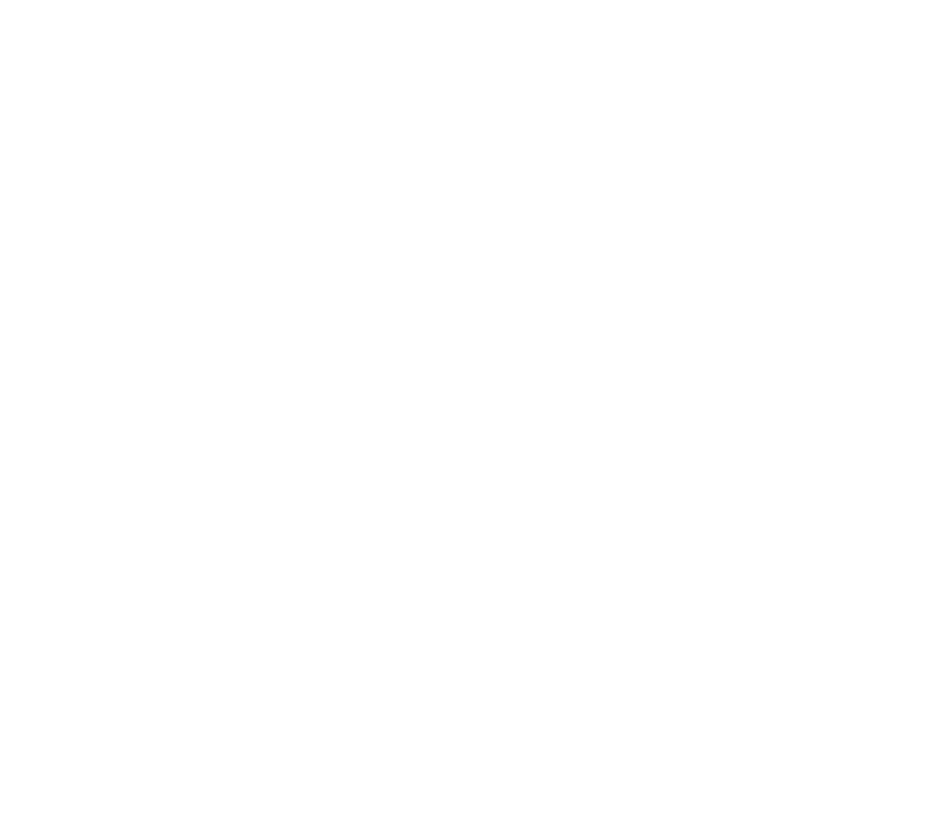
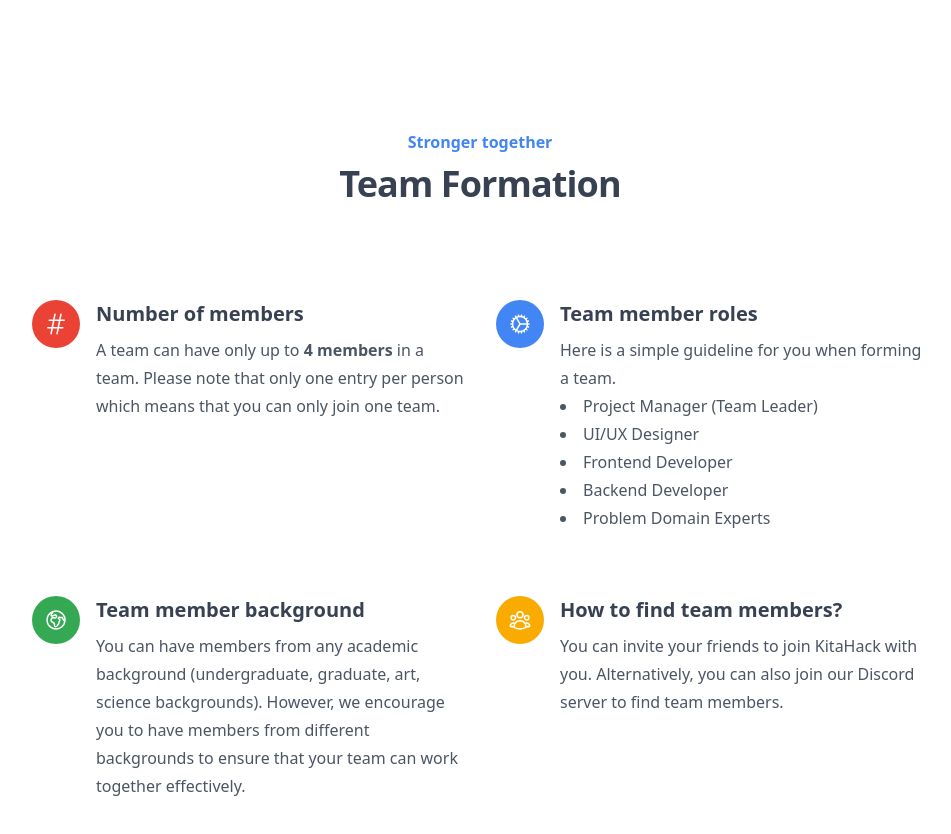
Before and after one commit to Google-Developer-Student-Club-Malaysia/kitahack2024-frontend, an Angular app in the folder kitahack-frontend/: page / in a window 1280 px wide. Shown: the part 680-1514 px from the top of the page, without its empty margins (160-1111 px from the left). Before the commit the page ends 800 px from the top, so only its background shows below. Built offline with nearby package versions, Linux system fonts and the light colour scheme.

Commit message:
Added team formation section

```diff
--- a/kitahack-frontend/src/app/app.component.html
+++ b/kitahack-frontend/src/app/app.component.html
@@ -1,2 +1,3 @@
 <!-- <router-outlet></router-outlet>  -->
 <app-hero-section />
+<app-team-formation-section />
--- /dev/null
+++ b/kitahack-frontend/src/app/team-formation-section/team-formation-section.component.html
@@ -0,0 +1,139 @@
+<div class="bg-white py-24 sm:py-32">
+  <div class="mx-auto max-w-7xl px-6 lg:px-8">
+    <div class="mx-auto max-w-2xl lg:text-center">
+      <h2 class="text-base font-semibold leading-7 text-google-blue-500">
+        Stronger together
+      </h2>
+      <p
+        class="mt-2 text-3xl font-bold tracking-tight text-gray-700 sm:text-4xl"
+      >
+        Team Formation
+      </p>
+      <!-- <p class="mt-6 text-lg leading-8 text-gray-600">Quis tellus eget adipiscing convallis sit sit eget aliquet quis. Suspendisse eget egestas a elementum pulvinar et feugiat blandit at. In mi viverra elit nunc.</p> -->
+    </div>
+    <div class="mx-auto mt-16 max-w-2xl sm:mt-20 lg:mt-24 lg:max-w-4xl">
+      <dl
+        class="grid max-w-xl grid-cols-1 gap-x-8 gap-y-10 lg:max-w-none lg:grid-cols-2 lg:gap-y-16"
+      >
+        <div class="relative pl-16">
+          <dt class="text-xl font-semibold leading-7 text-gray-700">
+            <div
+              class="absolute left-0 top-0 flex h-12 w-12 items-center justify-center rounded-full bg-google-red-500"
+            >
+              <svg
+                xmlns="http://www.w3.org/2000/svg"
+                fill="none"
+                viewBox="0 0 24 24"
+                stroke-width="1.5"
+                stroke="currentColor"
+                class="w-6 h-6 text-white"
+              >
+                <path
+                  stroke-linecap="round"
+                  stroke-linejoin="round"
+                  d="M5.25 8.25h15m-16.5 7.5h15m-1.8-13.5l-3.9 19.5m-2.1-19.5l-3.9 19.5"
+                />
+              </svg>
+            </div>
+            Number of members
+          </dt>
+          <dd class="mt-2 text-base leading-7 text-gray-600">
+            A team can have only up to <strong>4 members</strong> in a team.
+            Please note that only one entry per person which means that you can
+            only join one team.
+          </dd>
+        </div>
+        <div class="relative pl-16">
+          <dt class="text-xl font-semibold leading-7 text-gray-700">
+            <div
+              class="absolute left-0 top-0 flex h-12 w-12 items-center justify-center rounded-full bg-google-blue-500"
+            >
+              <svg
+                xmlns="http://www.w3.org/2000/svg"
+                fill="none"
+                viewBox="0 0 24 24"
+                stroke-width="1.5"
+                stroke="currentColor"
+                class="w-6 h-6 text-white"
+              >
+                <path
+                  stroke-linecap="round"
+                  stroke-linejoin="round"
+                  d="M4.5 12a7.5 7.5 0 0015 0m-15 0a7.5 7.5 0 1115 0m-15 0H3m16.5 0H21m-1.5 0H12m-8.457 3.077l1.41-.513m14.095-5.13l1.41-.513M5.106 17.785l1.15-.964m11.49-9.642l1.149-.964M7.501 19.795l.75-1.3m7.5-12.99l.75-1.3m-6.063 16.658l.26-1.477m2.605-14.772l.26-1.477m0 17.726l-.26-1.477M10.698 4.614l-.26-1.477M16.5 19.794l-.75-1.299M7.5 4.205L12 12m6.894 5.785l-1.149-.964M6.256 7.178l-1.15-.964m15.352 8.864l-1.41-.513M4.954 9.435l-1.41-.514M12.002 12l-3.75 6.495"
+                />
+              </svg>
+            </div>
+            Team member roles
+          </dt>
+          <dd class="mt-2 text-base leading-7 text-gray-600">
+            Here is a simple guideline for you when forming a team.
+            <ul class="list-disc list-inside">
+              <li>Project Manager (Team Leader)</li>
+              <li>UI/UX Designer</li>
+              <li>Frontend Developer</li>
+              <li>Backend Developer</li>
+              <li>Problem Domain Experts</li>
+            </ul>
+          </dd>
+        </div>
+        <div class="relative pl-16">
+          <dt class="text-xl font-semibold leading-7 text-gray-700">
+            <div
+              class="absolute left-0 top-0 flex h-12 w-12 items-center justify-center rounded-full bg-google-green-500"
+            >
+              <svg
+                xmlns="http://www.w3.org/2000/svg"
+                fill="none"
+                viewBox="0 0 24 24"
+                stroke-width="1.5"
+                stroke="currentColor"
+                class="w-6 h-6 text-white"
+              >
+                <path
+                  stroke-linecap="round"
+                  stroke-linejoin="round"
+                  d="M20.893 13.393l-1.135-1.135a2.252 2.252 0 01-.421-.585l-1.08-2.16a.414.414 0 00-.663-.107.827.827 0 01-.812.21l-1.273-.363a.89.89 0 00-.738 1.595l.587.39c.59.395.674 1.23.172 1.732l-.2.2c-.212.212-.33.498-.33.796v.41c0 .409-.11.809-.32 1.158l-1.315 2.191a2.11 2.11 0 01-1.81 1.025 1.055 1.055 0 01-1.055-1.055v-1.172c0-.92-.56-1.747-1.414-2.089l-.655-.261a2.25 2.25 0 01-1.383-2.46l.007-.042a2.25 2.25 0 01.29-.787l.09-.15a2.25 2.25 0 012.37-1.048l1.178.236a1.125 1.125 0 001.302-.795l.208-.73a1.125 1.125 0 00-.578-1.315l-.665-.332-.091.091a2.25 2.25 0 01-1.591.659h-.18c-.249 0-.487.1-.662.274a.931.931 0 01-1.458-1.137l1.411-2.353a2.25 2.25 0 00.286-.76m11.928 9.869A9 9 0 008.965 3.525m11.928 9.868A9 9 0 118.965 3.525"
+                />
+              </svg>
+            </div>
+            Team member background
+          </dt>
+          <dd class="mt-2 text-base leading-7 text-gray-600">
+            You can have members from any academic background (undergraduate,
+            graduate, art, science backgrounds). However, we encourage you to
+            have members from different backgrounds to ensure that your team can
+            work together effectively.
+          </dd>
+        </div>
+        <div class="relative pl-16">
+          <dt class="text-xl font-semibold leading-7 text-gray-700">
+            <div
+              class="absolute left-0 top-0 flex h-12 w-12 items-center justify-center rounded-full bg-google-yellow-500"
+            >
+              <svg
+                xmlns="http://www.w3.org/2000/svg"
+                fill="none"
+                viewBox="0 0 24 24"
+                stroke-width="1.5"
+                stroke="currentColor"
+                class="w-6 h-6 text-white"
+              >
+                <path
+                  stroke-linecap="round"
+                  stroke-linejoin="round"
+                  d="M18 18.72a9.094 9.094 0 003.741-.479 3 3 0 00-4.682-2.72m.94 3.198l.001.031c0 .225-.012.447-.037.666A11.944 11.944 0 0112 21c-2.17 0-4.207-.576-5.963-1.584A6.062 6.062 0 016 18.719m12 0a5.971 5.971 0 00-.941-3.197m0 0A5.995 5.995 0 0012 12.75a5.995 5.995 0 00-5.058 2.772m0 0a3 3 0 00-4.681 2.72 8.986 8.986 0 003.74.477m.94-3.197a5.971 5.971 0 00-.94 3.197M15 6.75a3 3 0 11-6 0 3 3 0 016 0zm6 3a2.25 2.25 0 11-4.5 0 2.25 2.25 0 014.5 0zm-13.5 0a2.25 2.25 0 11-4.5 0 2.25 2.25 0 014.5 0z"
+                />
+              </svg>
+            </div>
+            How to find team members?
+          </dt>
+          <dd class="mt-2 text-base leading-7 text-gray-600">
+            You can invite your friends to join KitaHack with you.
+            Alternatively, you can also join our Discord server to find team
+            members.
+          </dd>
+        </div>
+      </dl>
+    </div>
+  </div>
+</div>
--- a/kitahack-frontend/tailwind.config.js
+++ b/kitahack-frontend/tailwind.config.js
@@ -1,13 +1,31 @@
 /** @type {import('tailwindcss').Config} */
 module.exports = {
-  content: [
-    "./src/**/*.{html,ts}",
-    "./node_modules/flowbite/**/*.js"
-  ],
+  content: ["./src/**/*.{html,ts}", "./node_modules/flowbite/**/*.js"],
   theme: {
-    extend: {},
+    extend: {
+      colors: {
+        google: {
+          blue: {
+            300: "#8ab4f8",
+            500: "#4285f4",
+          },
+          red: {
+            300: "#f28b82",
+            500: "#ea4335",
+          },
+          yellow: {
+            300: "#fde293",
+            500: "#f9ab00",
+          },
+          green: {
+            300: "#81c995",
+            500: "#34a853",
+          },
+        },
+      },
+    },
   },
   plugins: [
-    require('flowbite/plugin') // add this line
+    require("flowbite/plugin"), // add this line
   ],
-}
+};
```
Also changed, not shown: kitahack-frontend/src/app/app.module.ts (+11 -14 lines), kitahack-frontend/src/app/team-formation-section/team-formation-section.component.ts (added, +13 -0 lines), kitahack-frontend/src/app/team-formation-section/team-formation-section.component.css (added), 1 other file (tests, documents, lock files or other folders).
